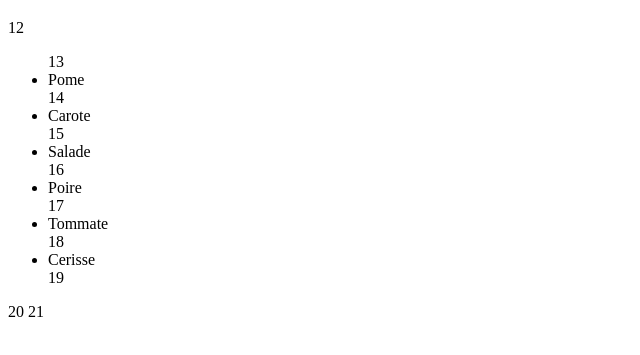
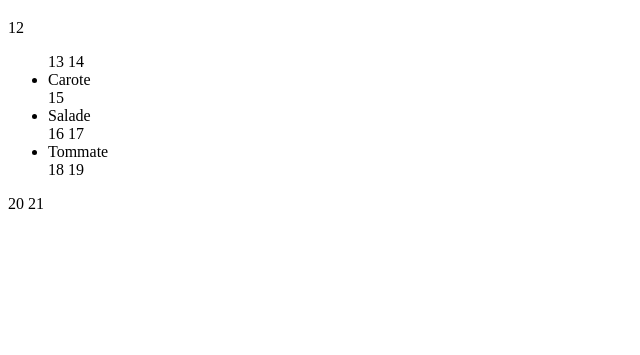
Before and after one commit to billy0638/exercice-git-merge, a plain HTML site: page index.html in a window 1280 px wide. Shown: the part 87-442 px from the top of the page, without its empty margins (0-640 px from the left). Drawn offline with Linux system fonts and the light colour scheme.

Commit message:
Remove fruits from vegetable list

```diff
--- a/index.html
+++ b/index.html
@@ -22,17 +22,17 @@
 12
         <ul>
 13
-            <li>Pome</li>
+
 14
             <li>Carote</li>
 15
             <li>Salade</li>
 16
-            <li>Poire</li>
+
 17
             <li>Tommate</li>
 18
-            <li>Cerisse</li>
+
 19
         </ul>
 20
```
